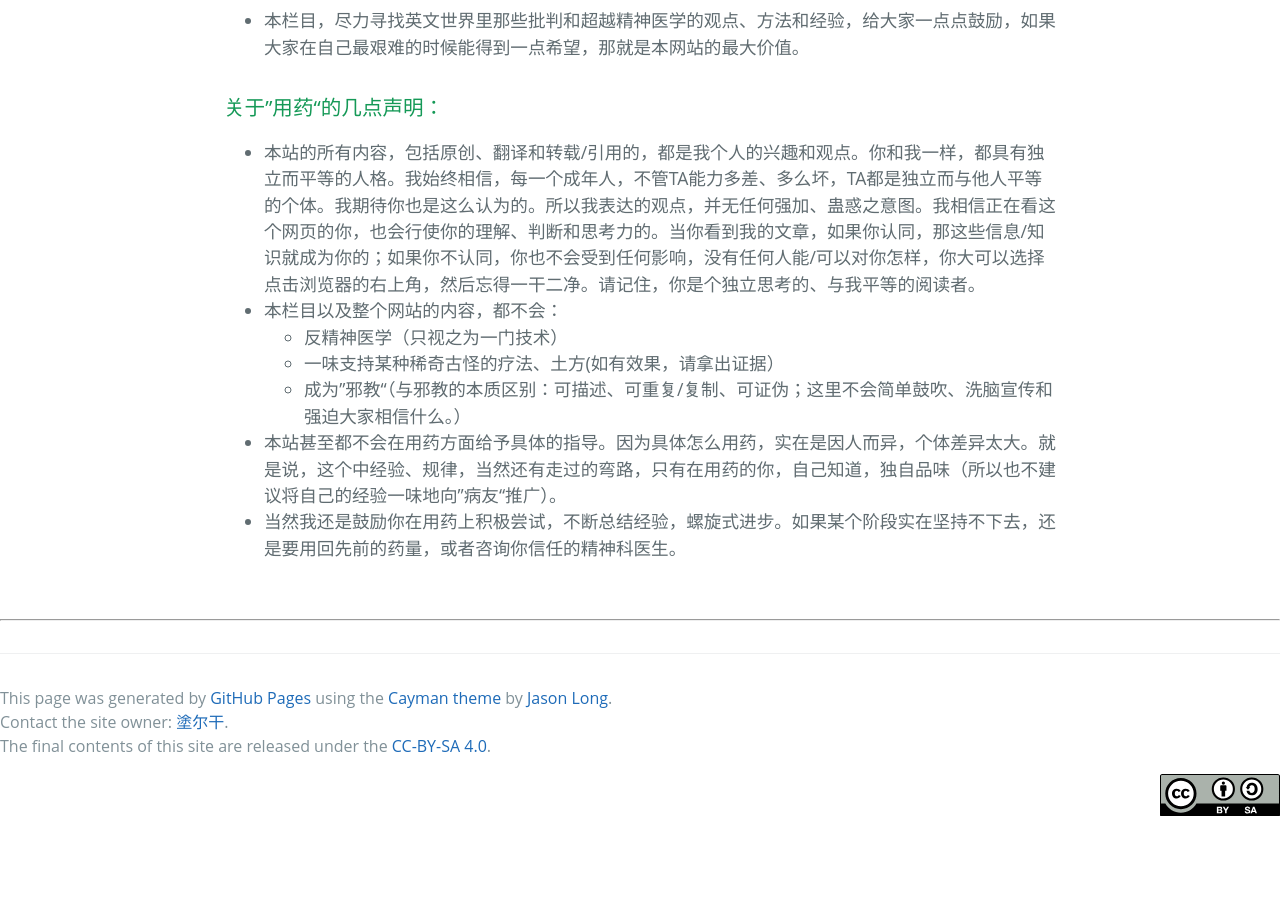
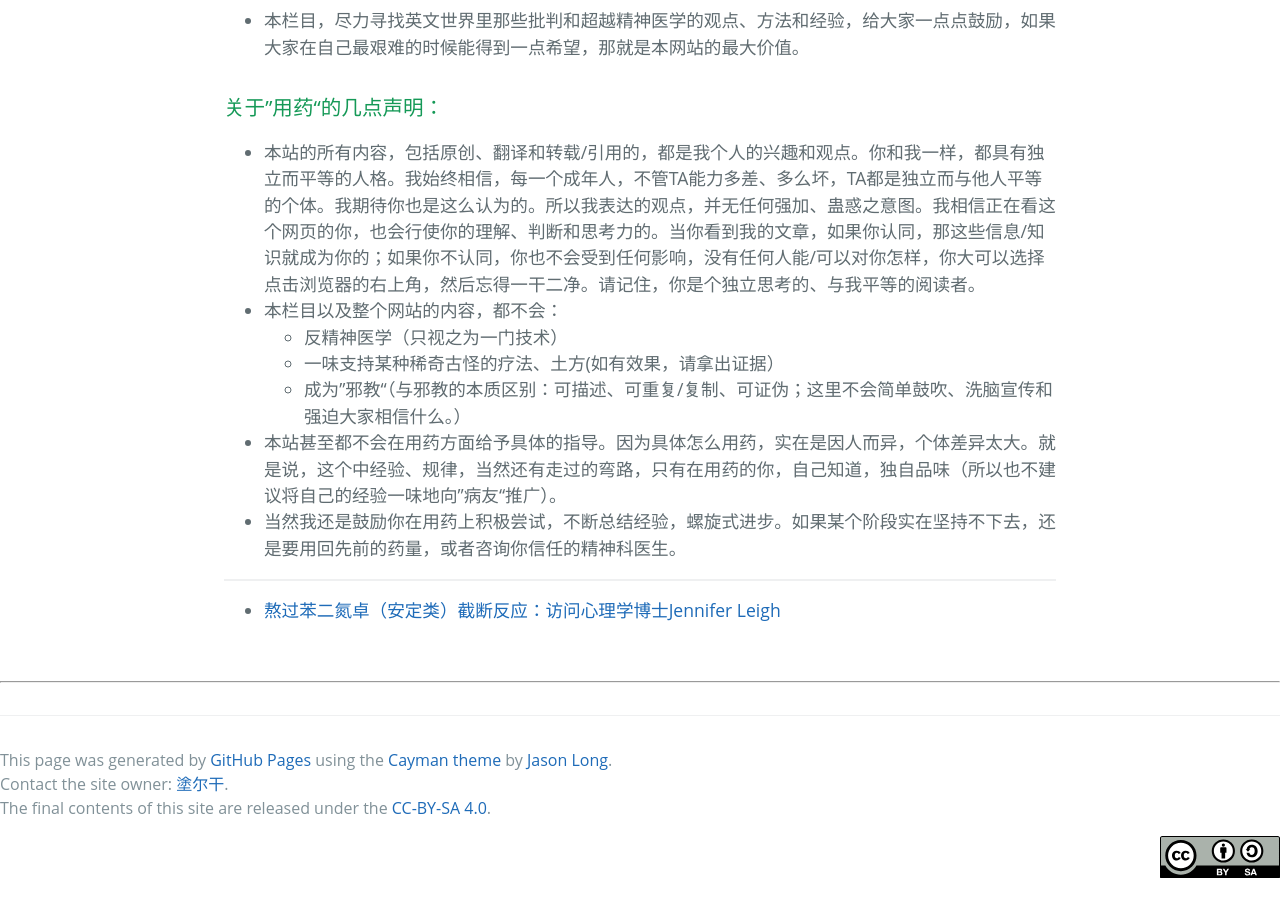
Before and after one commit to mdrights/mdrights.github.io, a Jekyll site: the page built from autonomy.md, in a window 1280 px wide and 900 px high, scrolled down 893 px. Built offline with Jekyll 4.4.1, drawn with Linux system fonts in a browser that asks for light colours; before the commit the page ends 1731 px from its top, so only the background shows below that.

Commit message:
add to autonomy.md

```diff
--- a/autonomy.md
+++ b/autonomy.md
@@ -20,3 +20,7 @@ permalink: /autonomy/
   - 成为”邪教“（与邪教的本质区别：可描述、可重复/复制、可证伪；这里不会简单鼓吹、洗脑宣传和强迫大家相信什么。）
 * 本站甚至都不会在用药方面给予具体的指导。因为具体怎么用药，实在是因人而异，个体差异太大。就是说，这个中经验、规律，当然还有走过的弯路，只有在用药的你，自己知道，独自品味（所以也不建议将自己的经验一味地向”病友“推广）。
 * 当然我还是鼓励你在用药上积极尝试，不断总结经验，螺旋式进步。如果某个阶段实在坚持不下去，还是要用回先前的药量，或者咨询你信任的精神科医生。
+
+<hr>
+
+- [熬过苯二氮卓（安定类）截断反应：访问心理学博士Jennifer Leigh ]({{ site.baseurl }}/posts/getting-through-benzodiazepine.html)
```
Also changed, not shown: _posts/2016-02-20-getting-through-benzodiazepine.md (+1 -0 lines).
